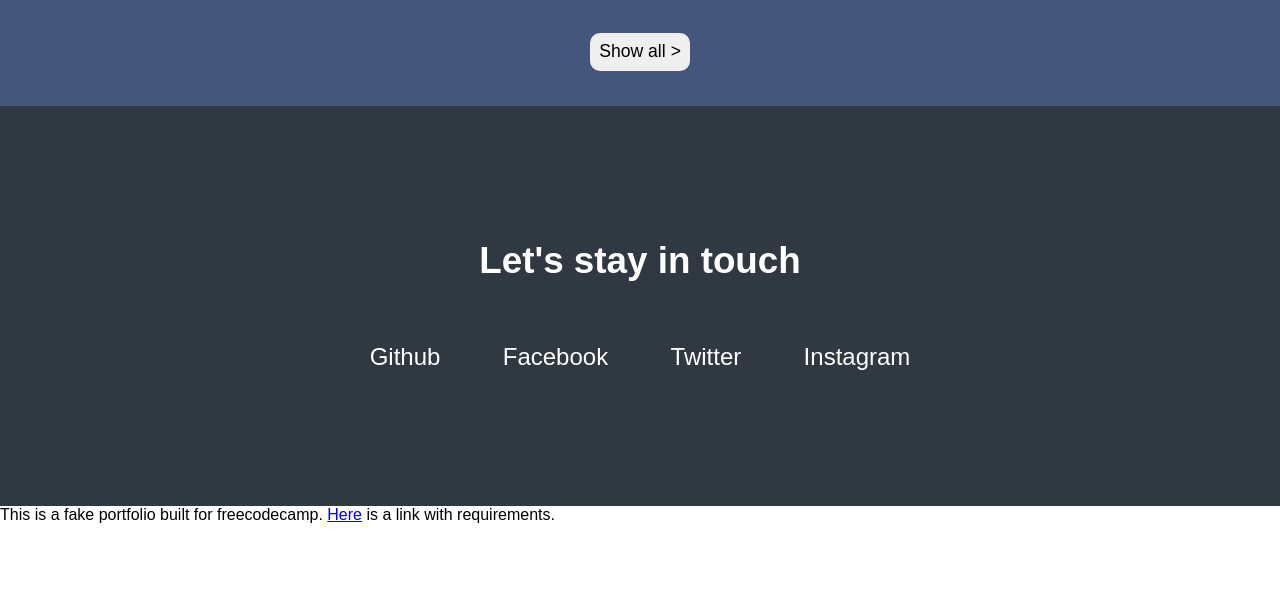
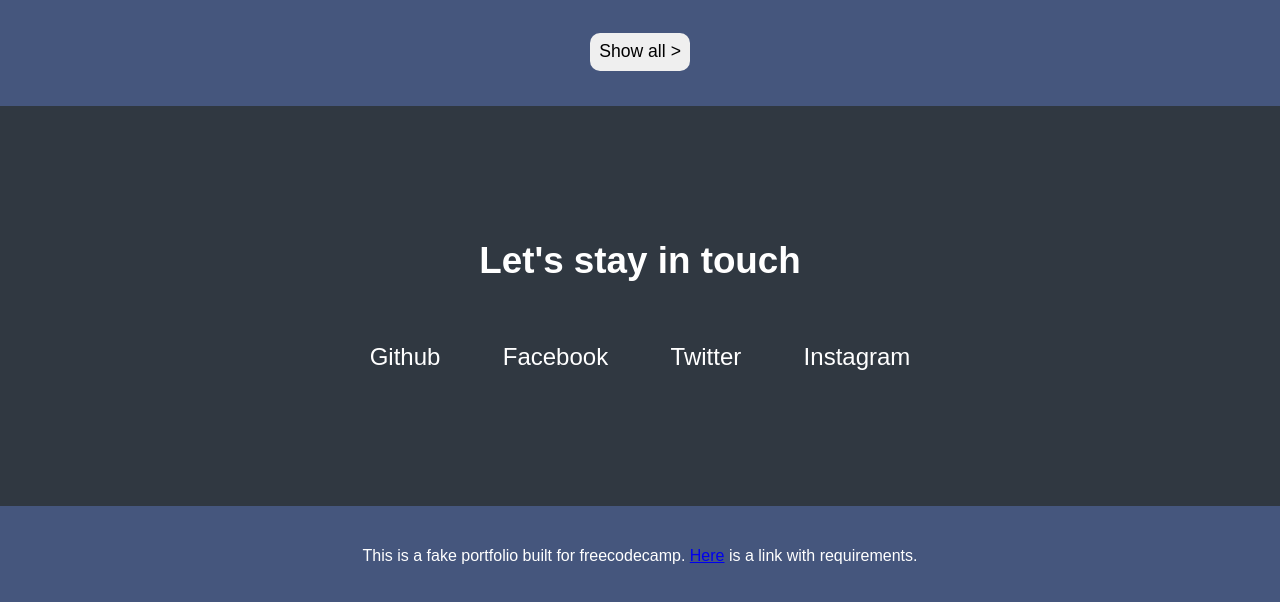
Before and after one commit to sebastian-ml/fake-portfolio, a plain HTML site: page index.html in a window 1280 px wide. Shown: the part 1655-2257 px from the top of the page. Before the commit the page ends 2179 px from the top, so only its background shows below. Drawn offline with Linux system fonts and the light colour scheme.

Commit message:
Add styling to footer

```diff
--- a/style.scss
+++ b/style.scss
@@ -168,3 +168,16 @@ h2 {
     }
   }
 }
+
+footer {
+  background-color: #45567d;
+  height: 100px;
+  display: flex;
+  justify-content: center;
+  align-items: center;
+
+  p {
+    color: white;
+    text-align: center;
+  }
+}
```
Also changed, not shown: style.css, 1 other file.
